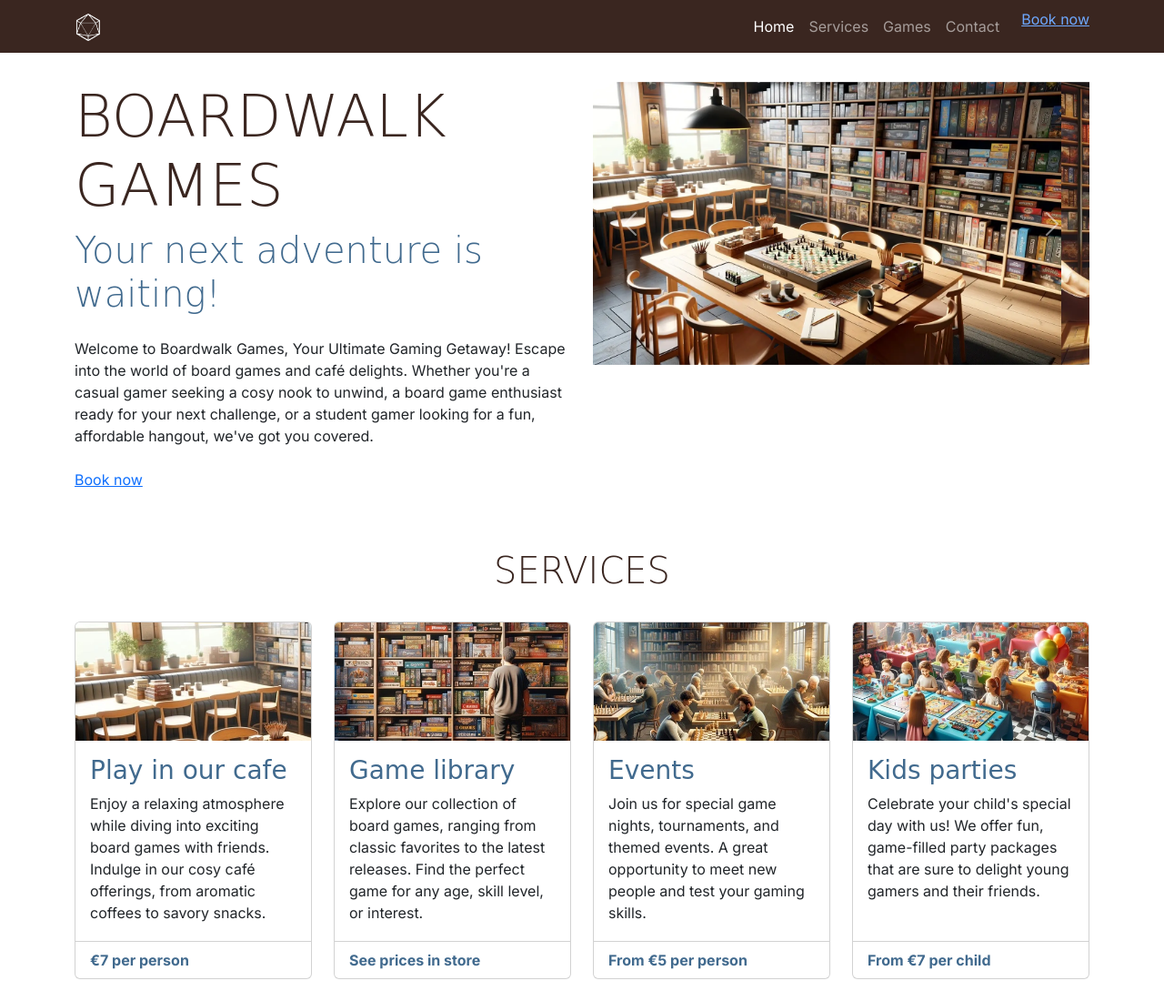
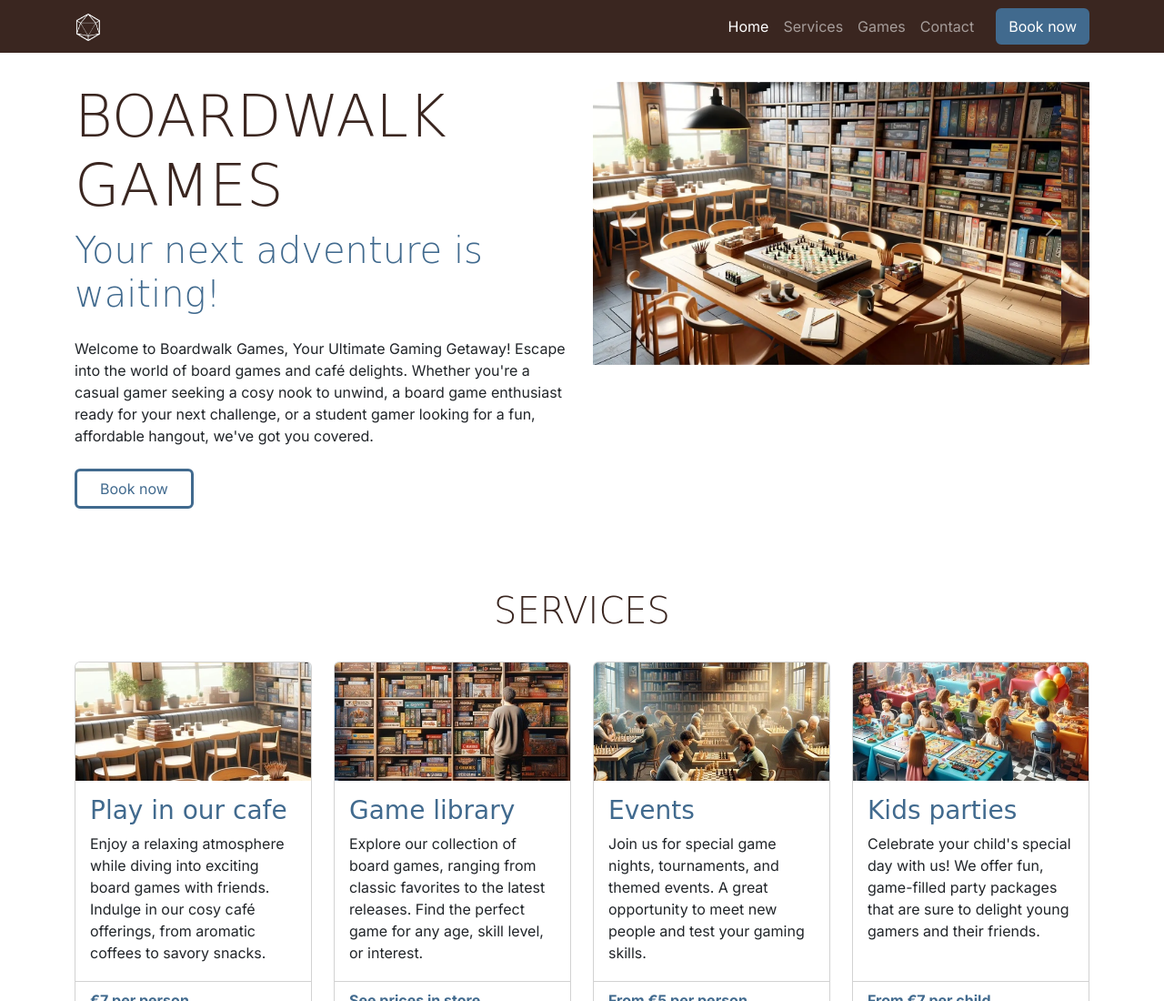
Before and after one commit to Mi-Py-1/boardwalk-games, a plain HTML site: page index.html in a window 1280 px wide. Shown: the top 1100 px of the page at 91% size. Drawn offline with nearby package versions, Linux system fonts and the light colour scheme; a web font is replaced by a local one.

Commit message:
changed booking buttons and added styling

```diff
--- a/assets/css/style.css
+++ b/assets/css/style.css
@@ -40,6 +40,32 @@ h2 {
   margin-top: 2rem;
   margin-bottom: 2rem;
 }
+
+/* Buttons */
+
+.custom-button-filled {
+  border: 2px solid var(--highlight-color);
+  background-color: var(--highlight-color);
+  color: white;
+}
+
+.custom-button-filled:hover {
+  border: 2px solid var(--secondary-color);
+  background-color: var(--secondary-color);
+  color: white;
+}
+
+.custom-button-outline {
+  border: 3px solid var(--highlight-color);
+  padding: 7px 25px;
+  color: var(--highlight-color);
+}
+
+.custom-button-outline:hover {
+  background-color: var(--highlight-color);
+  color: white;
+}
+
 
 /* Navbar */
 
--- a/index.html
+++ b/index.html
@@ -47,7 +47,7 @@
                 <a class="nav-link" href="#contact">Contact</a>
               </li>
               <li class="nav-item"></li>
-                <a href="booking.html" class="btn-btn-primary ms-lg-3">Book now</a>
+                <a href="booking.html" class="btn custom-button-filled ms-lg-3">Book now</a>
               </li>
             </ul>
           </div>
@@ -66,7 +66,7 @@
                     café delights. Whether you're a casual gamer seeking a cosy nook to unwind, a board game enthusiast
                     ready for your next challenge, or a student gamer looking for a fun, affordable hangout, we've got
                     you covered.</p>
-                    <a href="booking.html" class="btn-btn-primary mb-4"  aria-current="page">Book now</a>
+                    <a href="booking.html" class="btn custom-button-outline mb-4"  aria-current="page">Book now</a>
             </div>
         <div class="col-12 col-xl-6">
             <div id="carouselExampleAutoplaying" class="carousel slide" data-bs-ride="carousel">
```
Also changed, not shown: booking.html (+2 -2 lines), gamelibrary.html (+1 -1 lines), success.html (+1 -1 lines).
